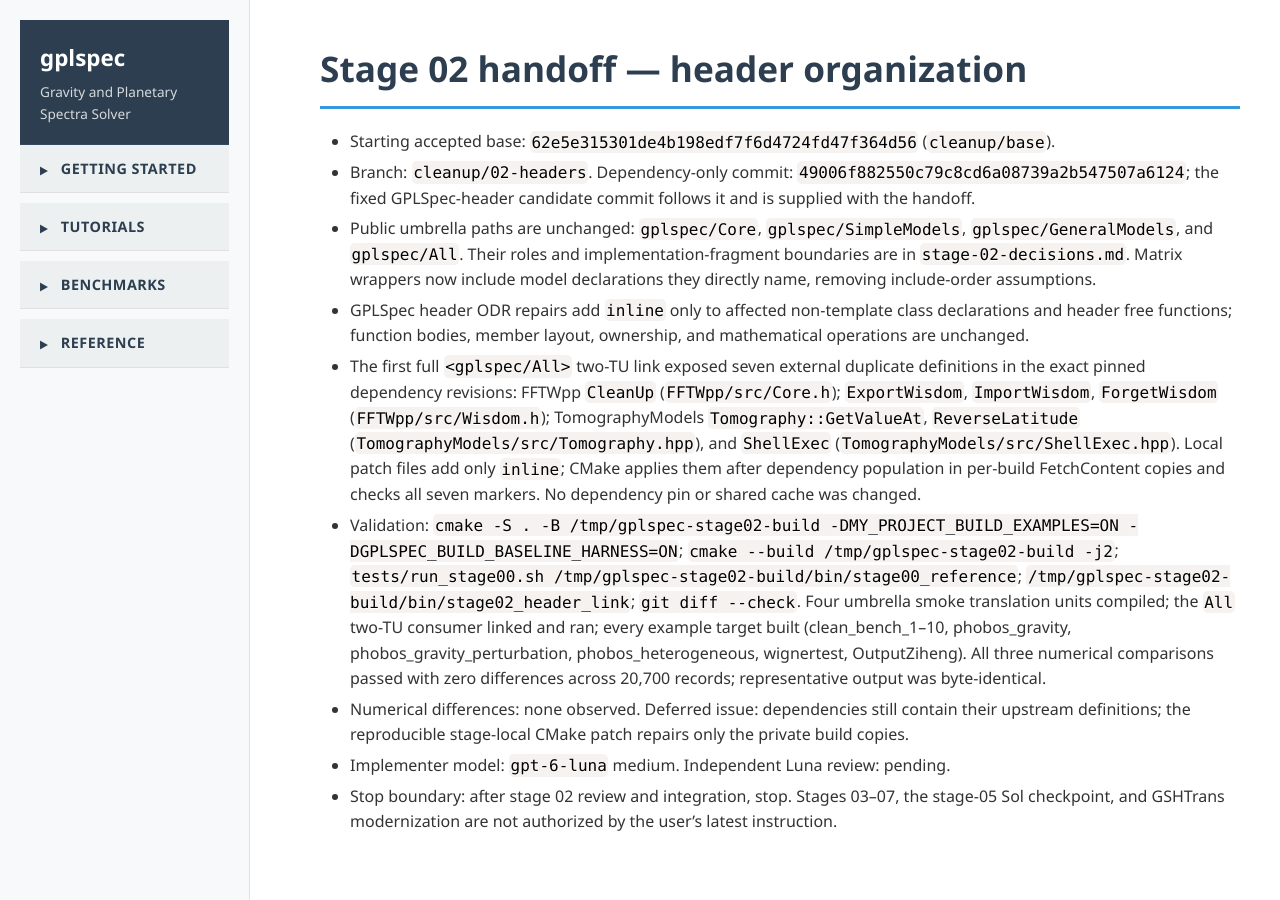
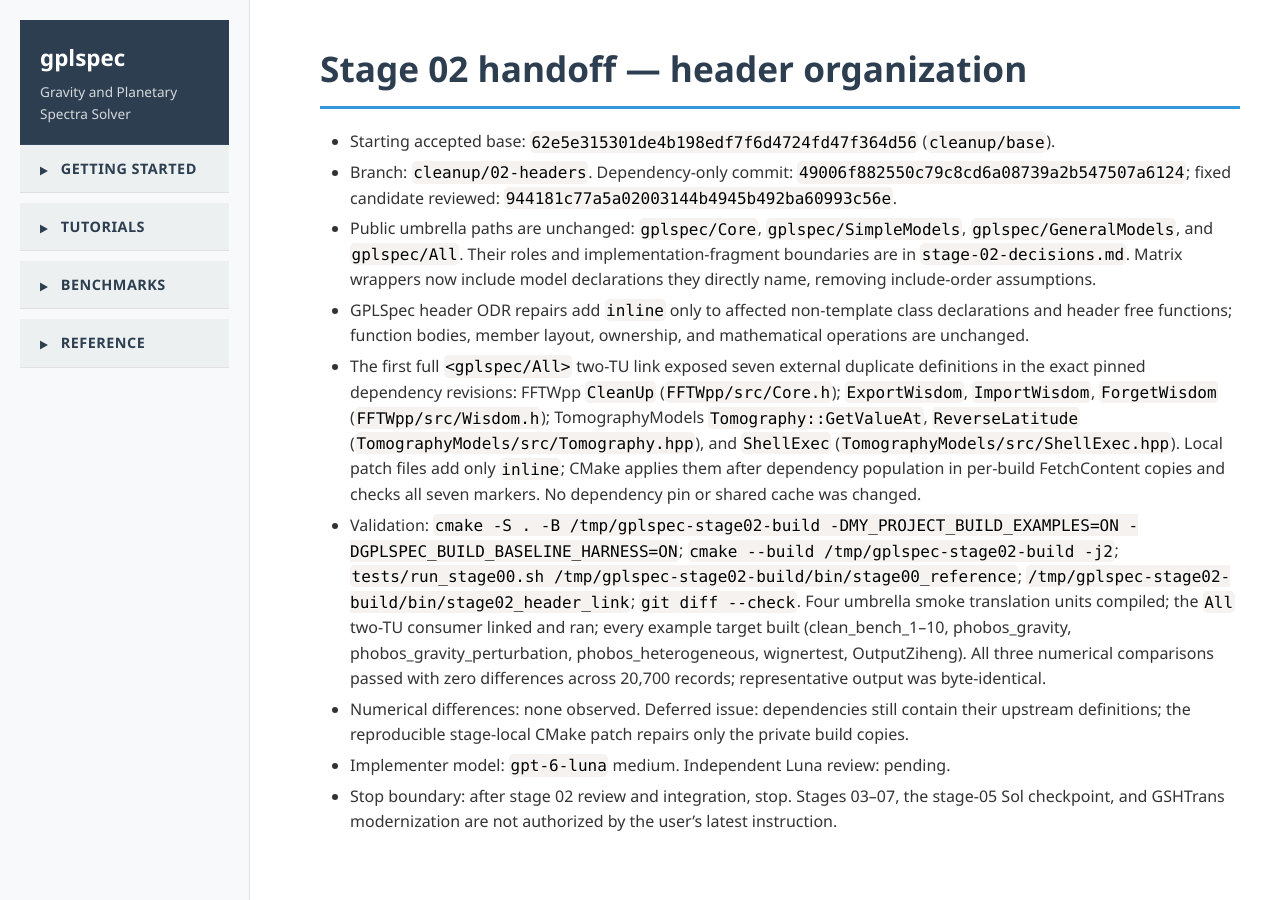
Before and after one commit to adcm2/gplspec, a Jekyll site: the page built from docs/cleanup/stage-02-handoff.md, in a window 1280 px wide. Built offline with Jekyll 4.4.1, drawn with Linux system fonts in a browser that asks for light colours; nearby versions of some CDN libraries; our own code applies the rules of GitHub Pages for plain Markdown files.

Commit message:
Record fixed stage 02 candidate

```diff
--- a/docs/cleanup/stage-02-handoff.md
+++ b/docs/cleanup/stage-02-handoff.md
@@ -1,7 +1,7 @@
 # Stage 02 handoff — header organization
 
 - Starting accepted base: `62e5e315301de4b198edf7f6d4724fd47f364d56` (`cleanup/base`).
-- Branch: `cleanup/02-headers`. Dependency-only commit: `49006f882550c79c8cd6a08739a2b547507a6124`; the fixed GPLSpec-header candidate commit follows it and is supplied with the handoff.
+- Branch: `cleanup/02-headers`. Dependency-only commit: `49006f882550c79c8cd6a08739a2b547507a6124`; fixed candidate reviewed: `944181c77a5a02003144b4945b492ba60993c56e`.
 - Public umbrella paths are unchanged: `gplspec/Core`, `gplspec/SimpleModels`, `gplspec/GeneralModels`, and `gplspec/All`. Their roles and implementation-fragment boundaries are in `stage-02-decisions.md`. Matrix wrappers now include model declarations they directly name, removing include-order assumptions.
 - GPLSpec header ODR repairs add `inline` only to affected non-template class declarations and header free functions; function bodies, member layout, ownership, and mathematical operations are unchanged.
 - The first full `<gplspec/All>` two-TU link exposed seven external duplicate definitions in the exact pinned dependency revisions: FFTWpp `CleanUp` (`FFTWpp/src/Core.h`); `ExportWisdom`, `ImportWisdom`, `ForgetWisdom` (`FFTWpp/src/Wisdom.h`); TomographyModels `Tomography::GetValueAt`, `ReverseLatitude` (`TomographyModels/src/Tomography.hpp`), and `ShellExec` (`TomographyModels/src/ShellExec.hpp`). Local patch files add only `inline`; CMake applies them after dependency population in per-build FetchContent copies and checks all seven markers. No dependency pin or shared cache was changed.
```
Also changed, not shown: docs/cleanup/campaign.md (+1 -1 lines), implementation_status.md (+2 -0 lines).
